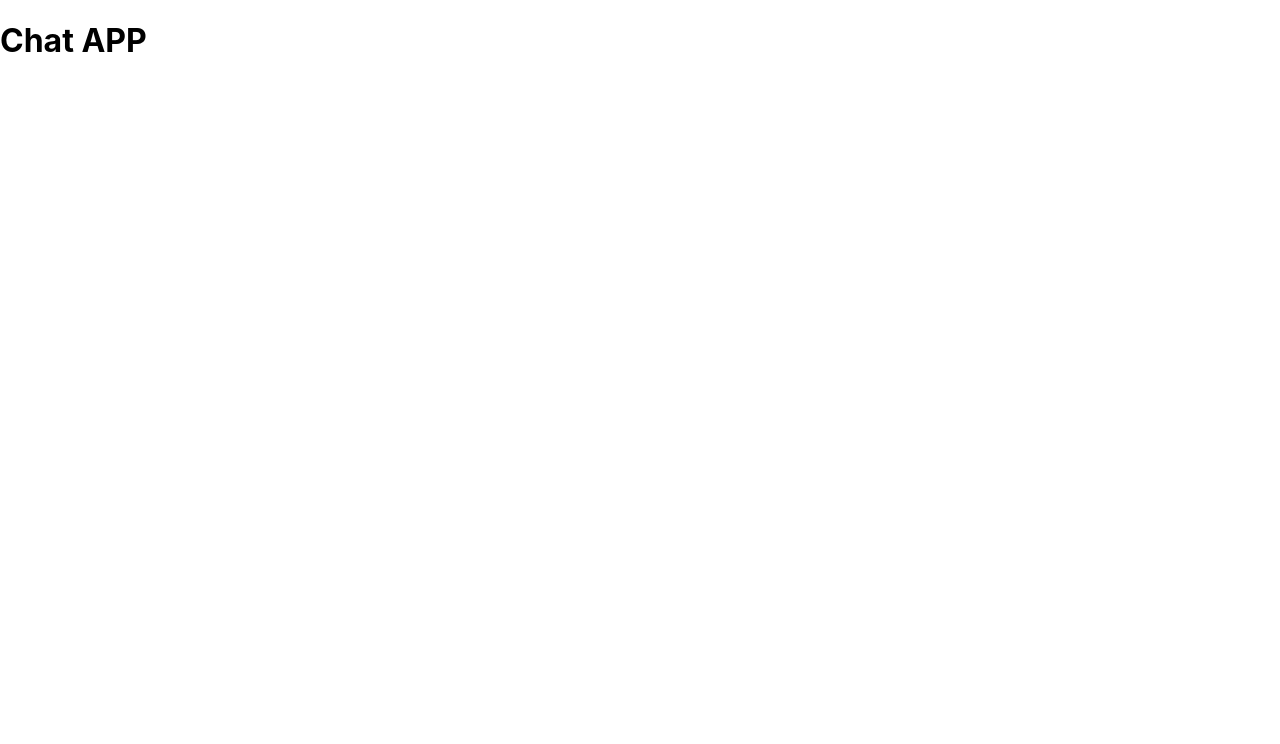
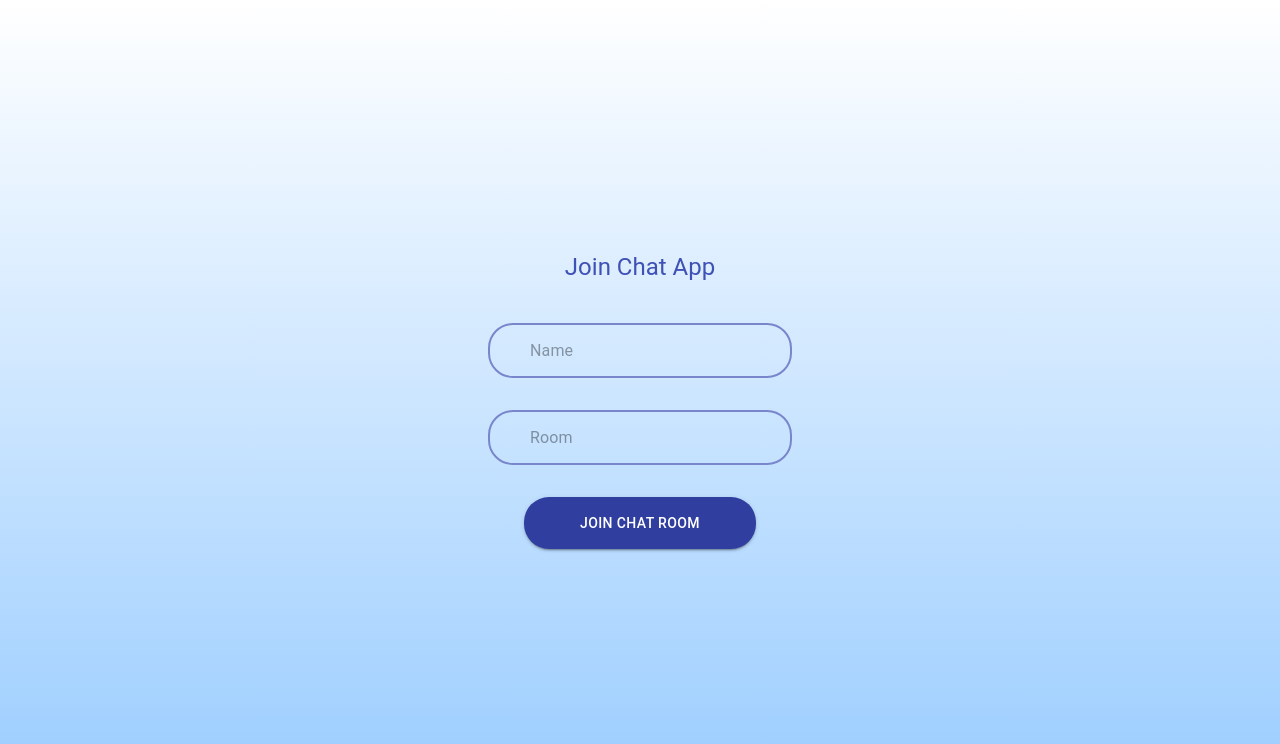
Before and after one commit to JunaidSikander/Chat-App, a React (Create React App) app in the folder frontend/: page / in a window 1280 px wide. Shown: the top 744 px of the page. Built offline with nearby package versions, Linux system fonts and the light colour scheme.

Commit message:
[ADD] join page & style

```diff
--- a/frontend/src/App.js
+++ b/frontend/src/App.js
@@ -1,8 +1,12 @@
 import React from 'react'
+import {BrowserRouter, Route} from "react-router-dom";
+import Join from "pages/Join";
 
 function App() {
   return (
-    <h1>Chat APP</h1>
+      <BrowserRouter>
+        <Route exact path='/' component={Join}/>
+      </BrowserRouter>
   );
 }
 
--- /dev/null
+++ b/frontend/src/pages/Join.js
@@ -0,0 +1,48 @@
+import React, {useState} from "react";
+import {Button, Grid, TextField, Typography} from "@material-ui/core";
+import {Link} from "react-router-dom";
+import useStyles from 'styles/Join.styles'
+
+const Join = () => {
+    const classes = useStyles();
+    const [state, setState] = useState({name: '', room: ''});
+
+    const handleChange = (event) => setState({...state, [event.target.id]: event.target.value});
+    return (
+        <Grid container className={classes.root} direction="column"
+              justify="center" alignItems="center">
+            <Grid item>
+                <Typography className={classes.title} gutterBottom variant='h5'>
+                    Join Chat App
+                </Typography>
+            </Grid>
+            <Grid item className={classes.gridMargin}>
+                <TextField
+                    classes={{root: classes.rootInput}}
+                    id='name'
+                    onChange={handleChange}
+                    placeholder='Name'
+                    InputProps={{disableUnderline: true}}
+                />
+            </Grid>
+            <Grid item className={classes.gridMargin}>
+                <TextField
+                    classes={{root: classes.rootInput}}
+                    id='room'
+                    onChange={handleChange}
+                    placeholder='Room'
+                    InputProps={{disableUnderline: true}}
+                />
+            </Grid>
+            <Grid item className={classes.gridMargin}>
+                <Button classes={{contained: classes.contained}} color='primary' component={Link}
+                        onClick={(event => (!state.name || !state.room) ? event.preventDefault() : null)}
+                        to={`/chat?name=${state.name}&room=${state.room}`} variant='contained'>
+                    Join Chat Room
+                </Button>
+            </Grid>
+        </Grid>
+    )
+};
+
+export default Join;
--- /dev/null
+++ b/frontend/src/styles/Join.styles.js
@@ -0,0 +1,36 @@
+import {makeStyles} from "@material-ui/core";
+
+const joinStyles = makeStyles(theme => ({
+    root: {
+        height: '100vh',
+        background: 'linear-gradient(to bottom, #ffffff 0%, #99ccff 100%)'
+    },
+    contained: {
+        backgroundColor: theme.palette.primary.dark,
+        padding: '1em 4em',
+        borderRadius: '25px',
+        '&:hover': {
+            backgroundColor: theme.palette.primary.main,
+        }
+    },
+    rootInput: {
+        '& input': {
+            padding: '1em 2.5em',
+            borderRadius: '25px',
+            border: `2px solid ${theme.palette.primary.light}`,
+
+            '&.MuiOutlinedInput-notchedOutline': {
+                backgroundColor: 'red',
+                color: 'color'
+            }
+        }
+    },
+    title: {
+        color: theme.palette.primary.main
+    },
+    gridMargin: {
+        marginTop: '2em'
+    }
+}));
+
+export default joinStyles;
```
